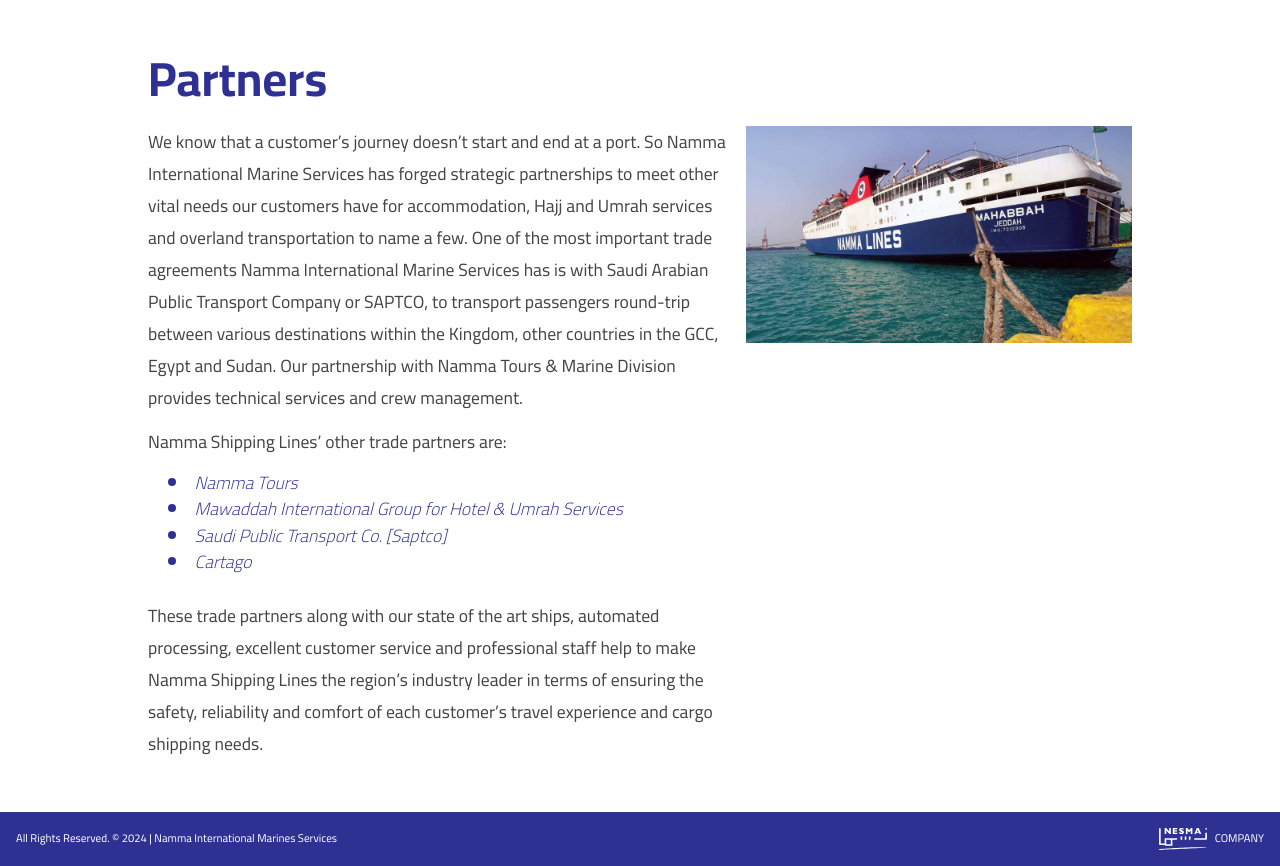
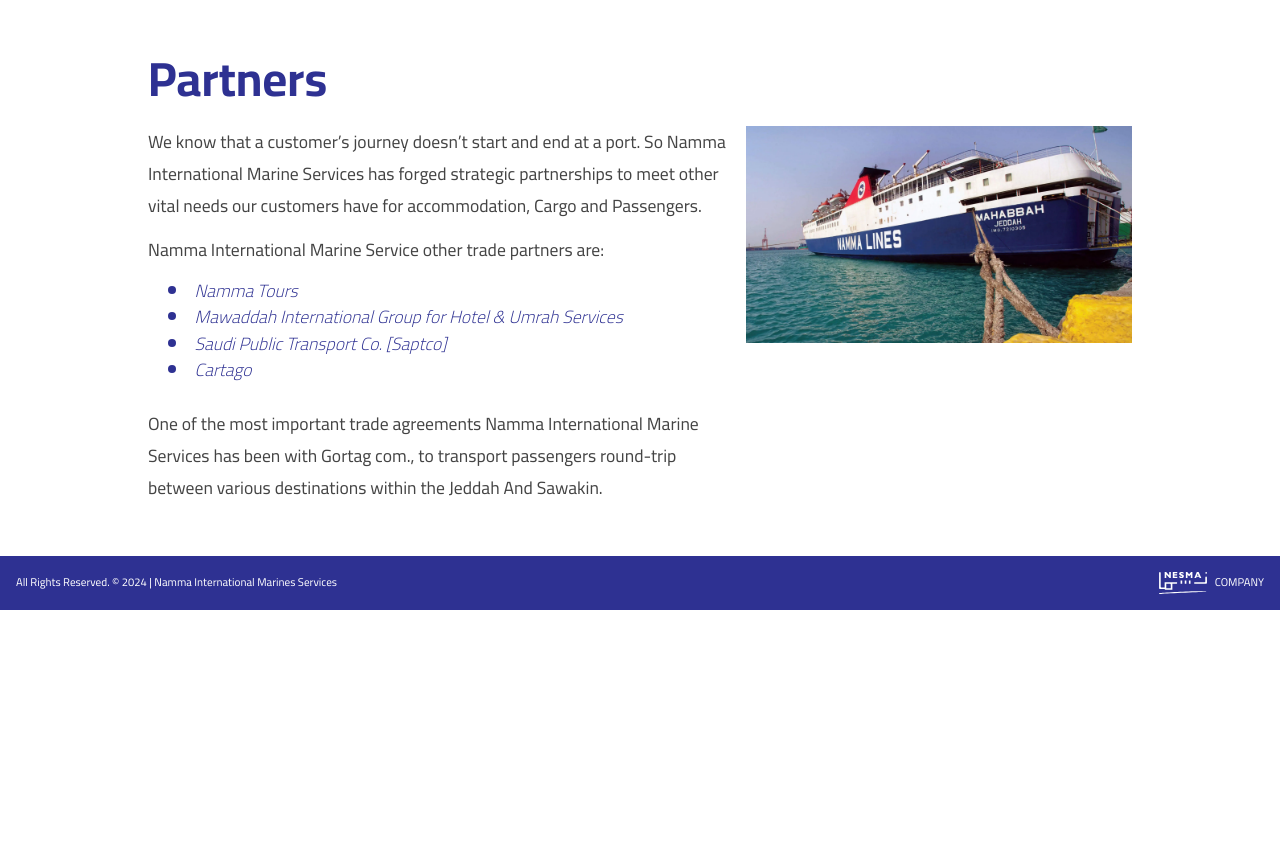
Before and after one commit to hassanidris/namma_marines, a React (Vite) app: page /partners in a window 1280 px wide. Shown: the part 500-1366 px from the top of the page. After the commit the page ends 1110 px from the top, so only its background shows below. Built offline with nearby package versions, Linux system fonts and the light colour scheme.

Commit message:
editing about text

```diff
--- a/public/locales/en/history.json
+++ b/public/locales/en/history.json
@@ -2,6 +2,6 @@
   "title": "History",
   "description": {
     "paragraph1": "Namma International Marine Services Co. Ltd. is part of Nesma Holding Co. Ltd., a flourishing conglomerate in Saudi Arabia and a leader helping to shape the economic future of the Kingdom.",
-    "paragraph2": "Namma International Marine Services Co. Ltd. and its operations division, Namma Shipping Lines, was formed in 2005 and began operations with one ship carrying cargo and passengers between Jeddah and Safaga, Egypt. By providing excellent service on superior vessels, Namma Shipping Lines has steadily grown, adding ships to the fleet and offering more services both for passengers and cargo shipping customers. The current fleet consists of four passenger and two cargo vessels serving additional ports and including one in Sudan. Moreover, Namma Shipping is the agent for an additional 4 vessels. These state of the art, roll-on/roll-off vessels carry passengers and cargo to and from Duba, Yanbu and Jeddah ports in KSA, Safaga and Suez in Egypt and Sawakin in Sudan."
+    "paragraph2": "Namma International Marine Services Co. Ltd. and its operations division, Namma Shipping Lines, was formed in 2005 and began operations with one ship carrying cargo and passengers between Jeddah and Sawakin and Suze. By providing excellent service on superior vessels, International Marine Services has steadily grown, adding ships to the fleet and offering more services both for passengers and cargo shipping customers. The current fleet consists of two cargo vessels serving additional ports."
   }
 }
--- a/public/locales/en/partners.json
+++ b/public/locales/en/partners.json
@@ -1,11 +1,11 @@
 {
   "title": "Partners",
   "description": {
-    "paragraph1": "We know that a customer’s journey doesn’t start and end at a port. So Namma International Marine Services has forged strategic partnerships to meet other vital needs our customers have for accommodation, Hajj and Umrah services and overland transportation to name a few. One of the most important trade agreements Namma International Marine Services has is with Saudi Arabian Public Transport Company or SAPTCO, to transport passengers round-trip between various destinations within the Kingdom, other countries in the GCC, Egypt and Sudan. Our partnership with Namma Tours & Marine Division provides technical services and crew management.",
-    "paragraph2": "These trade partners along with our state of the art ships, automated processing, excellent customer service and professional staff help to make Namma Shipping Lines the region’s industry leader in terms of ensuring the safety, reliability and comfort of each customer’s travel experience and cargo shipping needs."
+    "paragraph1": "We know that a customer’s journey doesn’t start and end at a port. So Namma International Marine Services has forged strategic partnerships to meet other vital needs our customers have for accommodation, Cargo and Passengers.",
+    "paragraph2": "One of the most important trade agreements Namma International Marine Services has been with Gortag com., to transport passengers round-trip between various destinations within the Jeddah And Sawakin."
   },
   "list": {
-    "line": "Namma Shipping Lines’ other trade partners are:",
+    "line": "Namma International Marine Service other trade partners are:",
     "p1": "Namma Tours",
     "p2": "Abu-Sarhat - for transportation",
     "p3": "Mawaddah International Group for Hotel & Umrah Services",
--- a/public/locales/en/profile.json
+++ b/public/locales/en/profile.json
@@ -1,9 +1,9 @@
 {
   "title": "Profile",
   "description": {
-    "paragraph1": "Namma International Marine Services, a subsidiary of Nesma Company, a highly respected Saudi corporation. Namma International Marine Services operates the most robust fleet on the Red Sea, carrying cargo and passengers to destinations among Egypt, Sudan and Saudi Arabia. Namma International Marine Services has experienced steady, compelling growth since its inception in 2005. The company’s impressive success can be attributed to several factors but all are based on a heartfelt belief in the importance of the voyage. Some of their customers are taking a once in a lifetime trip and Namma International Marine Services knows that they want a smooth, comfortable journey, in a powerful ship manned by an experienced and competent crew. It is this drive to ensure that our customers have a safe, pleasant voyage that is both convenient and affordable that propels the company’s growth and maintains its excellent reputation.",
-    "paragraph2": "Among the ports served by Namma International Marine Services are Safaja and Suez in Egypt, Sawakin in Sudan, and Duba, Yanbu and Jeddah in Saudi Arabia. Namma International Marine Services’ outstanding fleet offers roll-on/roll-off service for cars, trucks and other vehicles. The fleet has come to dominate the Red Sea shipping lanes because of the company’s efficient operation, well-trained, highly skilled workforce and strong customer service. The number of passengers transported annually has more than doubled in the past decade to over 200,000 satisfied customers.",
-    "paragraph3": "Having the largest fleet and highly efficient operations gives Namma International Marine Services the flexibility and maneuverability to handle challenges as they arise. The company has received awards from the Jeddah Islamic Port and the Ministry of Sudan Hajj & Umrah for its skill in comfortably handling the transportation needs of an extensive number of pilgrims for Hajj & Umrah and for its excellent contributions to port services.",
+    "paragraph1": "Namma International Marine Services, a subsidiary of Nesma Company, a highly respected Saudi corporation. Namma International Marine Services operates the most robust fleet on the Red Sea, carrying cargo and passengers to destinations among Egypt, Sudan and Saudi Arabia. Namma International Marine Services has experienced steady, compelling growth since its inception in 2005. The company’s impressive success can be attributed to several factors, but all are based on a heartfelt belief in the importance of the voyage. Some of their customers are taking a once-ina-lifetime trip and Namma International Marine Services knows that they want a smooth, comfortable journey, on a powerful ship manned by an experienced and competent crew. It is this drive to ensure that our customers have a safe, pleasant voyage that is both convenient and affordable and that propels the company’s growth and maintains its excellent reputation.",
+    "paragraph2": "Among the ports served by Namma International Marine Services are Suez in Egypt, Sawakin in Sudan and Jeddah in Saudi Arabia. Namma International Marine Services’ outstanding fleet offers roll-on/roll-off service for cars, trucks and other vehicles. The fleet has come to dominate the Red Sea shipping lanes because of the company’s efficient operation, well-trained, highly skilled workforce and strong customer service. Having the largest fleet and highly efficient operations gives Namma International Marine Services the flexibility and maneuverability to handle challenges as they arise. The company has received awards from the Jeddah Islamic Port and the Ministry of Sudan Hajj & Umrah for its skill in comfortably handling the transportation needs of an extensive number of pilgrims for Umrah and for its excellent contributions to port services.",
+    "paragraph3": "Namma International Marine Services is also the leading Red Sea shipping agent of general cargo, break bulk cargo, refrigerated trailers, passenger cars and trucks. The company is both a designated shipping agent at Jeddah, Suze and an official “local shipping agent” servicing two internationally owned vessels at the ports of Sawakin and Jeddah. Modern offices, automated processes and skilled staff facilitate each vessel’s documentation and operational needs to minimize its stay in port, maintain schedules and meet customers’ needs.",
     "paragraph4": "Namma International Marine Services is also the leading Red Sea shipping agent of general cargo, break bulk cargo, refrigerated trailers, passenger cars and trucks. The company is both a designated shipping agent at Duba, Yanbu and Jeddah ports and an official “local shipping agent” servicing two internationally owned vessels at the ports of Duba and Jeddah. Modern offices, automated processes and skilled staff facilitate each vessel’s documentation and operational needs to minimize its stay in port, maintain schedules and meet customers’ needs."
   }
 }
--- a/src/pages/Contact.jsx
+++ b/src/pages/Contact.jsx
@@ -1,5 +1,6 @@
 import React from "react";
 import { Trans, useTranslation } from "react-i18next";
+import { bannerHome1 } from "../constants/images";
 
 const Contact = () => {
   const { t } = useTranslation(["contact"]);
@@ -33,7 +34,8 @@
             </p>
           </div>
           <div className=" flex-[1.7]">
-            <form>
+            <img src={bannerHome1} alt="profile" />
+            {/* <form>
               <div className="space-y-12">
                 <div className="border-b border-gray-900/10 pb-12">
                   <div className="mt-10 grid grid-cols-1 gap-x-6 gap-y-8 sm:grid-cols-6">
@@ -111,12 +113,7 @@
               </div>
 
               <div className="mt-6 flex items-center justify-end gap-x-6">
-                {/* <button
-                      type="button"
-                      className="text-sm font-semibold leading-6 text-gray-900"
-                    >
-                      Cancel
-                    </button> */}
+
                 <button
                   type="submit"
                   className="rounded-md bg-indigo-600 px-3 py-2 text-sm font-semibold text-white shadow-sm hover:bg-indigo-500 focus-visible:outline focus-visible:outline-2 focus-visible:outline-offset-2 focus-visible:outline-indigo-600"
@@ -124,7 +121,7 @@
                   {t("send")}
                 </button>
               </div>
-            </form>
+            </form> */}
           </div>
         </div>
       </div>
--- a/src/pages/Profile.jsx
+++ b/src/pages/Profile.jsx
@@ -21,7 +21,7 @@
             <p>{paragraph1}</p>
             <p>{paragraph2}</p>
             <p>{paragraph3}</p>
-            <p>{paragraph4}</p>
+            {/* <p>{paragraph4}</p> */}
           </div>
           <div className=" flex-1">
             <img src={imgProfile} alt="profile" />
```
